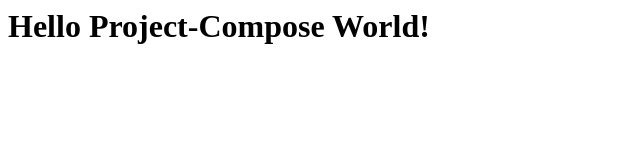
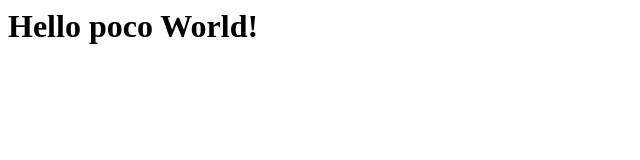
Before and after one commit to shiwaforce/poco-example, a plain HTML site: page nginx/static/index.html in a window 1280 px wide. Shown: the whole page, without its empty margins (0-640 px from the left). Drawn offline with Linux system fonts and the light colour scheme.

Commit message:
rename project-compose to poco.

```diff
--- a/nginx/static/index.html
+++ b/nginx/static/index.html
@@ -1,3 +1,3 @@
 <html>
-        <body><h1>Hello Project-Compose World!</h1></body>
+        <body><h1>Hello poco World!</h1></body>
 </html>
```
Also changed, not shown: 12 other files.
